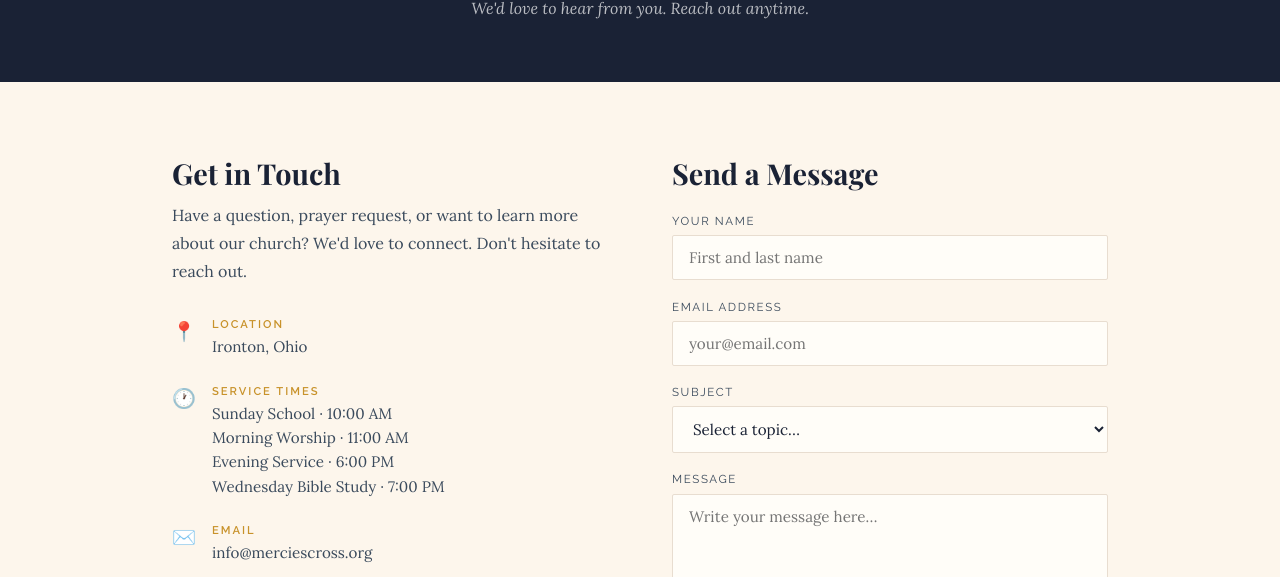
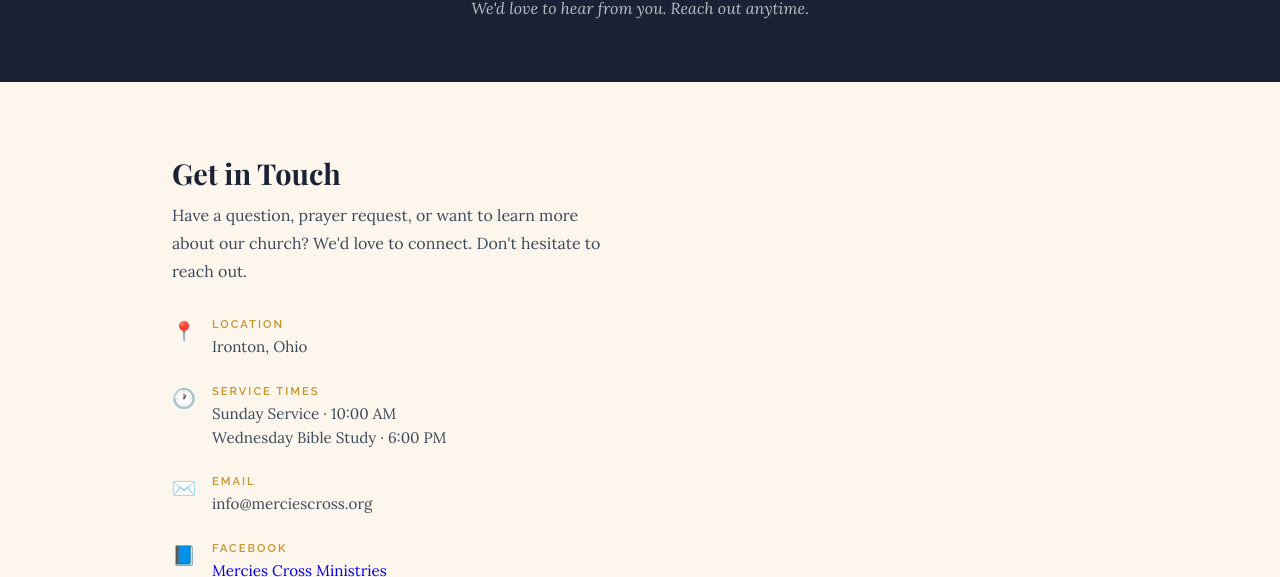
Before and after one commit to teminalwolf/merciescross, a plain HTML site: page index.html in a window 1280 px wide. Both pictures are taken after a click on the button "GET IN TOUCH". Shown: the part 223-800 px from the top of the page. Drawn offline with nearby package versions, Linux system fonts and the light colour scheme; a web font is replaced by a local one.

Commit message:
info updates

```diff
--- a/index.html
+++ b/index.html
@@ -44,20 +44,12 @@
     <p class="strip-label">Join Us for Worship</p>
     <div class="services-grid">
       <div class="service-item">
-        <h3>Sunday School</h3>
+        <h3>Sunday Service</h3>
         <p>Sunday · 10:00 AM</p>
-      </div>
-      <div class="service-item">
-        <h3>Morning Worship</h3>
-        <p>Sunday · 11:00 AM</p>
-      </div>
-      <div class="service-item">
-        <h3>Evening Service</h3>
-        <p>Sunday · 6:00 PM</p>
-      </div>
+        </div>
       <div class="service-item">
         <h3>Wednesday Bible Study</h3>
-        <p>Wednesday · 7:00 PM</p>
+        <p>Wednesday · 6:00 PM</p>
       </div>
     </div>
   </div>
@@ -181,10 +173,8 @@
         <div>
           <h4>Service Times</h4>
           <p>
-            Sunday School · 10:00 AM<br/>
-            Morning Worship · 11:00 AM<br/>
-            Evening Service · 6:00 PM<br/>
-            Wednesday Bible Study · 7:00 PM
+            Sunday Service · 10:00 AM<br/>
+            Wednesday Bible Study · 6:00 PM
           </p>
         </div>
       </div>
@@ -201,42 +191,10 @@
         <div class="icon">📘</div>
         <div>
           <h4>Facebook</h4>
-          <p>Mercies Cross Ministries</p>
+          <p><a href="https://www.facebook.com/people/Mercies-Cross-Ministries/61577807345271/#">Mercies Cross Ministries</a></p>
         </div>
       </div>
     </div>
-
-    <div class="contact-form">
-      <h2>Send a Message</h2>
-      <div class="form-group">
-        <label>Your Name</label>
-        <input type="text" placeholder="First and last name" id="f-name"/>
-      </div>
-      <div class="form-group">
-        <label>Email Address</label>
-        <input type="email" placeholder="your@email.com" id="f-email"/>
-      </div>
-      <div class="form-group">
-        <label>Subject</label>
-        <select id="f-subject">
-          <option value="">Select a topic…</option>
-          <option>General Question</option>
-          <option>Prayer Request</option>
-          <option>Visiting for the First Time</option>
-          <option>Volunteering</option>
-          <option>Other</option>
-        </select>
-      </div>
-      <div class="form-group">
-        <label>Message</label>
-        <textarea placeholder="Write your message here…" id="f-message"></textarea>
-      </div>
-      <button class="form-submit" onclick="submitForm()">Send Message</button>
-      <div class="form-success" id="form-success">
-        ✓ Thank you! We'll be in touch with you soon. God bless you.
-      </div>
-    </div>
-
   </div>
 
   <footer>
```
